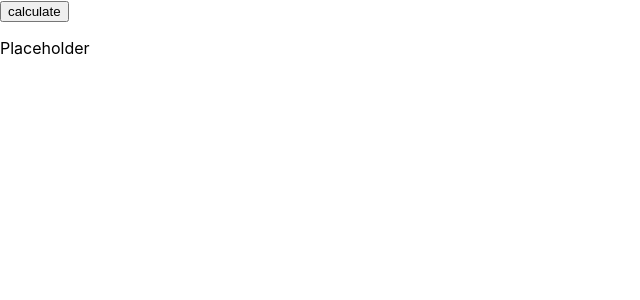
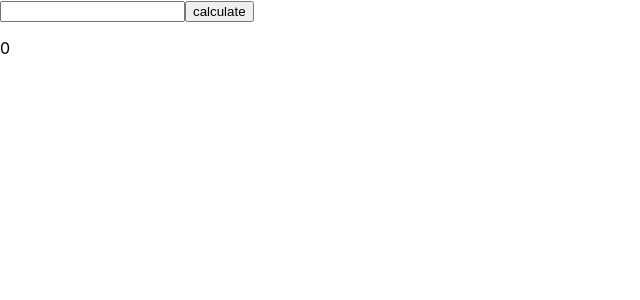
Before and after one commit to YusufCelik/testcorps, a React (Create React App) app: page / in a window 1280 px wide. Shown: the top 300 px of the page, without its empty margins (0-640 px from the left). Built offline with nearby package versions, Linux system fonts and the light colour scheme.

Commit message:
Added excersize 5

```diff
--- a/src/Button.js
+++ b/src/Button.js
@@ -1,5 +1,5 @@
 import React from "react";
 
-const Button = props => <button>{props.label}</button>;
+const Button = props => <button onClick={props.onClick}>{props.label}</button>;
 
 export default Button;
--- a/src/TaxCalculator.js
+++ b/src/TaxCalculator.js
@@ -2,11 +2,31 @@ import React from "react";
 import Button from "./Button";
 
 class TaxCalculator extends React.Component {
+  constructor() {
+    super();
+    this.revenueInput = React.createRef();
+
+    this.state = {
+      total: 0
+    };
+  }
+
+  changeLabel() {
+    this.setState({
+      total: this.revenueInput.value
+    });
+  }
+
   render() {
     return (
       <section>
-        <Button label="calculate" />
-        <p data-testhook-id="tax-calculator-total">Placeholder</p>
+        <input
+          data-testhook-id="tax-calculator-revenue-input"
+          type="number"
+          ref={ref => (this.revenueInput = ref)}
+        />
+        <Button label="calculate" onClick={() => this.changeLabel()} />
+        <p data-testhook-id="tax-calculator-total">{this.state.total}</p>
       </section>
     );
   }
```
Also changed, not shown: 1 other file (tests, documents, lock files or other folders).
